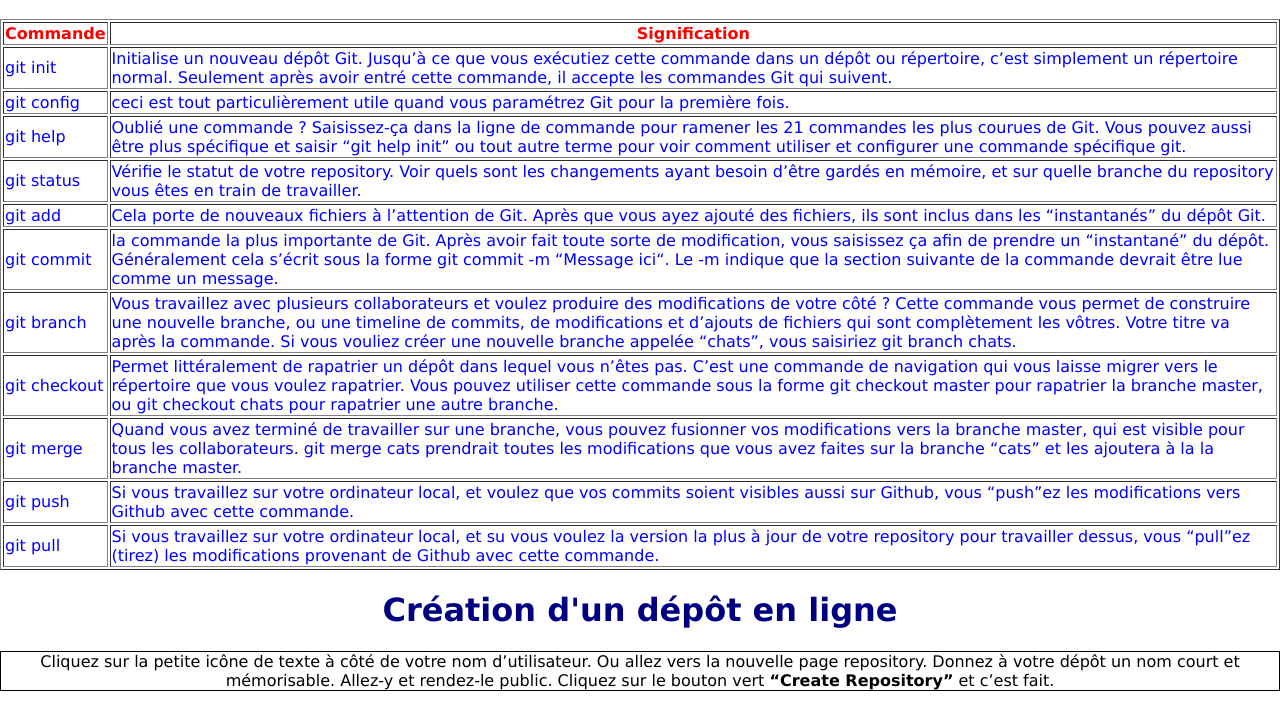
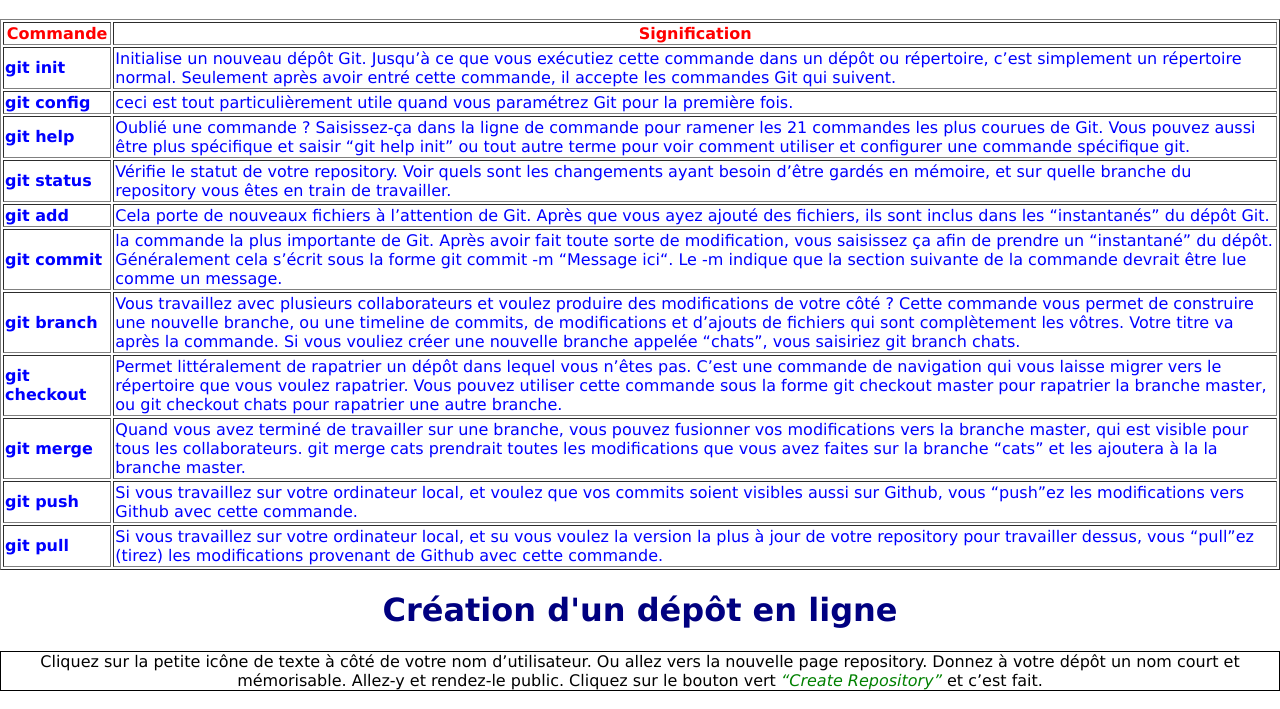
Before and after one commit to AhmedElHitmi/sheatsheet-git, a plain HTML site: page index.html in a window 1280 px wide. Shown: the part 591-1300 px from the top of the page. Drawn offline with Linux system fonts and the light colour scheme; files whose address does not match are found by name.

Commit message:
change <strong> to  <span>

```diff
--- a/index.html
+++ b/index.html
@@ -33,7 +33,7 @@ Que vous soyez intéressé(e) pour participer à ce cerveau global ou tout simpl
 Vous pouvez naviguer sur les projets d’autres utilisateurs de Github, et même y télécharger des copies pour vous afin
 de les modifier, apprendre ou les enrichir. D’autres utilisateurs peuvent faire de même avec vos projets publics,
 repérer vos erreurs et vous suggérer des corrections. De toute façon, aucune donnée ne se perd parce que Git sauvegarde
-un <em><strong>“instantané”</strong></em> de chaque modification.
+un <em><span>“instantané”</span></em> de chaque modification.
 </p>
 <h1>Commandes spécifiques à Git</h1>
 
@@ -45,45 +45,45 @@ un <em><strong>“instantané”</strong></em> de chaque modification.
       <th>Signification</th>
     </tr>
    <tr>
-      <td>git init</td>
+      <td><span>git init</span></td>
       <td>Initialise un nouveau dépôt Git. Jusqu’à ce que vous exécutiez cette commande dans un dépôt ou répertoire, c’est simplement un répertoire normal. Seulement après avoir entré cette commande, il accepte les commandes Git qui suivent.</td>
   </tr></tr>
-      <td>git config</td>
+      <td><span>git config</span></td>
       <td>ceci est tout particulièrement utile quand vous paramétrez Git pour la première fois.</td>
   </tr>
-      <td>git help</td>
+      <td><span>git help</span></td>
       <td>Oublié une commande ? Saisissez-ça dans la ligne de commande pour ramener les 21 commandes les plus courues de Git. Vous pouvez aussi être plus spécifique et saisir “git help init” ou tout autre terme pour voir comment utiliser et configurer une commande spécifique git.</td>
   </tr>
 </tr>
-    <td>git status</td>
+    <td><span>git status</span></td>
     <td>Vérifie le statut de votre repository. Voir quels sont les changements ayant besoin d’être gardés en mémoire, et sur quelle branche du repository vous êtes en train de travailler.</td>
 </tr>
 </tr>
-    <td>git add</td>
+    <td><span>git add</span></td>
     <td>Cela porte de nouveaux fichiers à l’attention de Git. Après que vous ayez ajouté des fichiers, ils sont inclus dans les “instantanés” du dépôt Git.</td>
 </tr>
 </tr>
-    <td>git commit</td>
+    <td><span>git commit</span></td>
     <td>la commande la plus importante de Git. Après avoir fait toute sorte de modification, vous saisissez ça afin de prendre un “instantané” du dépôt. Généralement cela s’écrit sous la forme git commit -m “Message ici“. Le -m indique que la section suivante de la commande devrait être lue comme un message.</td>
 </tr>
 </tr>
-    <td>git branch</td>
+    <td><span>git branch</span></td>
     <td>Vous travaillez avec plusieurs collaborateurs et voulez produire des modifications de votre côté ? Cette commande vous permet de construire une nouvelle branche, ou une timeline de commits, de modifications et d’ajouts de fichiers qui sont complètement les vôtres. Votre titre va après la commande. Si vous vouliez créer une nouvelle branche appelée “chats”, vous saisiriez git branch chats.</td>
 </tr>
 </tr>
-    <td>git checkout</td>
+    <td><span>git checkout</span></td>
     <td>Permet littéralement de rapatrier un dépôt dans lequel vous n’êtes pas. C’est une commande de navigation qui vous laisse migrer vers le répertoire que vous voulez rapatrier. Vous pouvez utiliser cette commande sous la forme git checkout master pour rapatrier la branche master, ou git checkout chats pour rapatrier une autre branche.</td>
 </tr>
 </tr>
-    <td>git merge</td>
+    <td><span>git merge</span></td>
     <td>Quand vous avez terminé de travailler sur une branche, vous pouvez fusionner vos modifications vers la branche master, qui est visible pour tous les collaborateurs. git merge cats prendrait toutes les modifications que vous avez faites sur la branche “cats” et les ajoutera à la la branche master.</td>
 </tr>
 </tr>
-    <td>git push</td>
+    <td><span>git push</span></td>
     <td>Si vous travaillez sur votre ordinateur local, et voulez que vos commits soient visibles aussi sur Github, vous “push”ez les modifications vers Github avec cette commande.</td>
 </tr>
 </tr>
-    <td>git pull</td>
+    <td><span>git pull<span></td>
     <td>Si vous travaillez sur votre ordinateur local, et su vous voulez la version la plus à jour de votre repository pour travailler dessus, vous “pull”ez (tirez) les modifications provenant de Github avec cette commande.</td>
 </tr>
 </table>
@@ -96,7 +96,7 @@ Cliquez sur la petite icône de texte à côté de votre nom d’utilisateur.
 Ou allez vers la nouvelle page repository.
 Donnez à votre dépôt un nom court et mémorisable.
 Allez-y et rendez-le public.
-Cliquez sur le bouton vert <span>“Create Repository”</span> et c’est fait.
+Cliquez sur le bouton vert <em>“Create Repository”</em> et c’est fait.
 </p>
 
 <h1>Création d'un dépôt local</h1>
```
